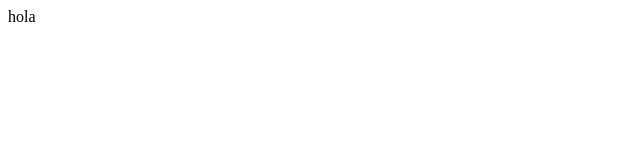
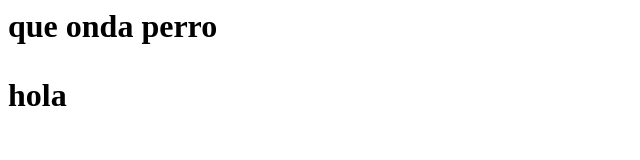
Before and after one commit to eddard18/eddard18.github.io, a plain HTML site: page index.html in a window 1280 px wide. Shown: the whole page, without its empty margins (0-640 px from the left). Drawn offline with Linux system fonts and the light colour scheme.

Commit message:
Update index.html

```diff
--- a/index.html
+++ b/index.html
@@ -4,6 +4,7 @@
         Awesome page of Eduardo Cardona
         </title>
         <body>
+            <h1> que onda perro</h>
             <p>
             hola
             </p>
```
